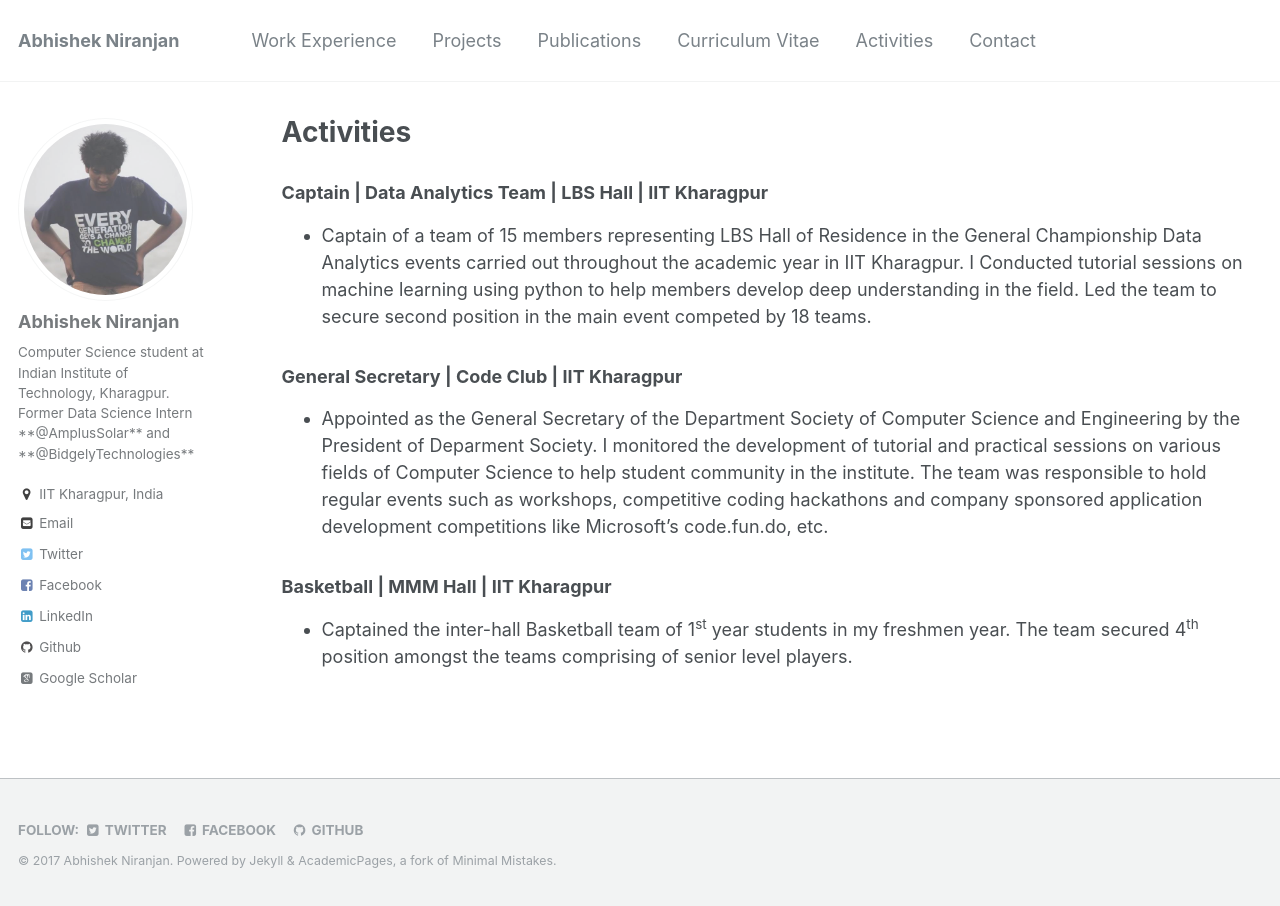
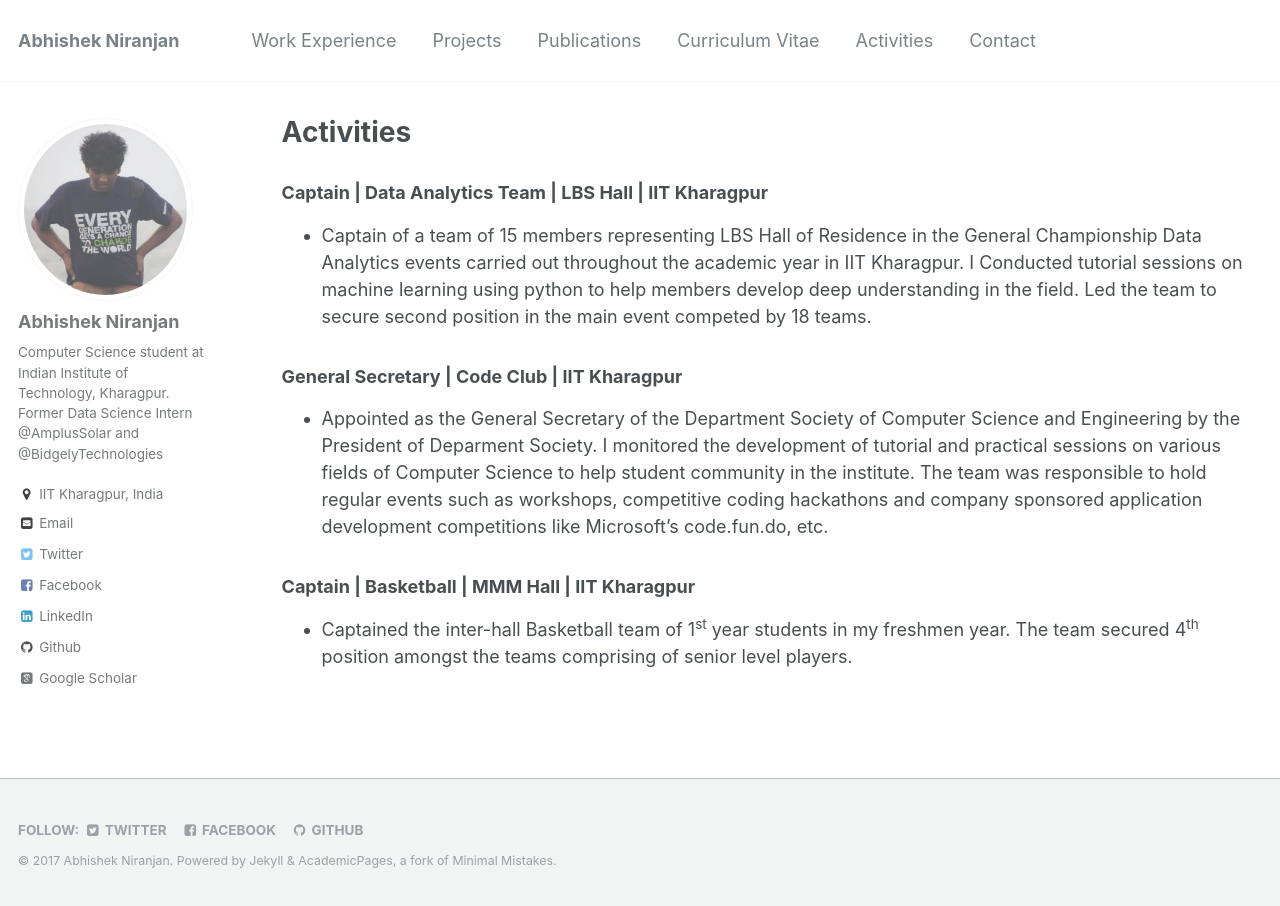
Before and after one commit to abhishek-niranjan/abhishek-niranjan.github.io, a Jekyll site: the page built from _pages/pors.md, in a window 1280 px wide. Built offline with Jekyll 4.4.1, drawn with Linux system fonts in a browser that asks for light colours; some web fonts are replaced.

Commit message:
Added Activities

```diff
--- a/_config.yml
+++ b/_config.yml
@@ -80,7 +80,7 @@ analytics:
 author:
   name             : "Abhishek Niranjan"
   avatar           : "profile.jpg"
-  bio              : "Computer Science student at Indian Institute of Technology, Kharagpur. Former Data Science Intern **@AmplusSolar** and **@BidgelyTechnologies**"
+  bio              : "Computer Science student at Indian Institute of Technology, Kharagpur. Former Data Science Intern @AmplusSolar and @BidgelyTechnologies"
   location         : "IIT Kharagpur, India"
   employer         :
   googlescholar    : "https://scholar.google.co.in/citations?hl=en&user=mk7AcYgAAAAJ&view_op=list_works&gmla=AJsN-F6Kvti3Og1mKKadJZr8SxJve4nIN4ucsrei1touWSKqunVy7Ng2475aFGmoFw04YGI_IdMN3xl0fTfe2ZeTdeH8zB7KKIfiSX-rHcn-6PlD_-2XqUQ"
--- a/_pages/pors.md
+++ b/_pages/pors.md
@@ -11,5 +11,5 @@ author_profile: true
 ### General Secretary | Code Club | IIT Kharagpur
 * Appointed as the General Secretary of the Department Society of Computer Science and Engineering by the President of Deparment Society. I monitored the development of tutorial and practical sessions on various fields of Computer Science to help student community in the institute. The team was responsible to hold regular events such as workshops, competitive coding hackathons and company sponsored application development competitions like Microsoft's code.fun.do, etc.
 
-### Basketball | MMM Hall | IIT Kharagpur
+### Captain | Basketball | MMM Hall | IIT Kharagpur
 * Captained the inter-hall Basketball team of 1<sup>st</sup> year students in my freshmen year. The team secured 4<sup>th</sup> position amongst the teams comprising of senior level players.
```
